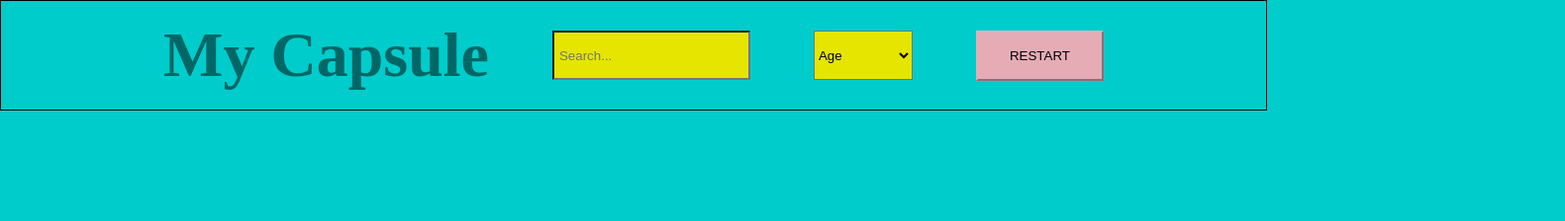
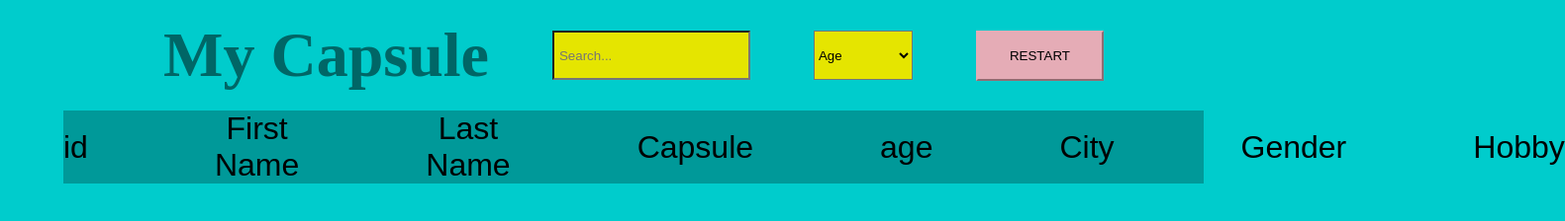
Before and after one commit to Ammar1201/Capsules, a plain HTML site: page index.html in a window 1280 px wide. Shown: the whole page at 99% size, 1581 px wide, since content can reach past the window. Drawn offline with Linux system fonts and the light colour scheme.

Commit message:
added some styling and data header

```diff
--- a/css/style.css
+++ b/css/style.css
@@ -15,7 +15,7 @@ header {
   align-items: center;
   gap: 4rem;
   font-size: 2rem;
-  border: 1px solid black;
+  /* border: 1px solid black; */
 }
 
 header h1 {
@@ -40,3 +40,33 @@ header button {
   background-color: #e5acb6;
   border-color: #e5acb6;
 }
+
+#container {
+  width: 90vw;
+  margin: auto;
+}
+
+#header {
+  display: flex;
+  /* justify-content: space-evenly; */
+  gap: 8rem;
+  background-color: #009999;
+}
+
+#header button {
+  background: transparent;
+  border: none;
+  font-size: 2rem;
+}
+
+.light {
+  display: flex;
+  gap: 8rem;
+  background-color: #e5e500;
+}
+
+.dark {
+  display: flex;
+  gap: 8rem;
+  background-color: #e5acb6;
+}
--- a/index.html
+++ b/index.html
@@ -23,5 +23,21 @@
     </select>
     <button>RESTART</button>
   </header>
+
+  <div id="container">
+    <div id="header">
+      <button>id</button>
+      <button>First Name</button>
+      <button>Last Name</button>
+      <button>Capsule</button>
+      <button>age</button>
+      <button>City</button>
+      <button>Gender</button>
+      <button>Hobby</button>
+    </div>
+    <div id="table">
+
+    </div>
+  </div>
 </body>
 </html>
```
